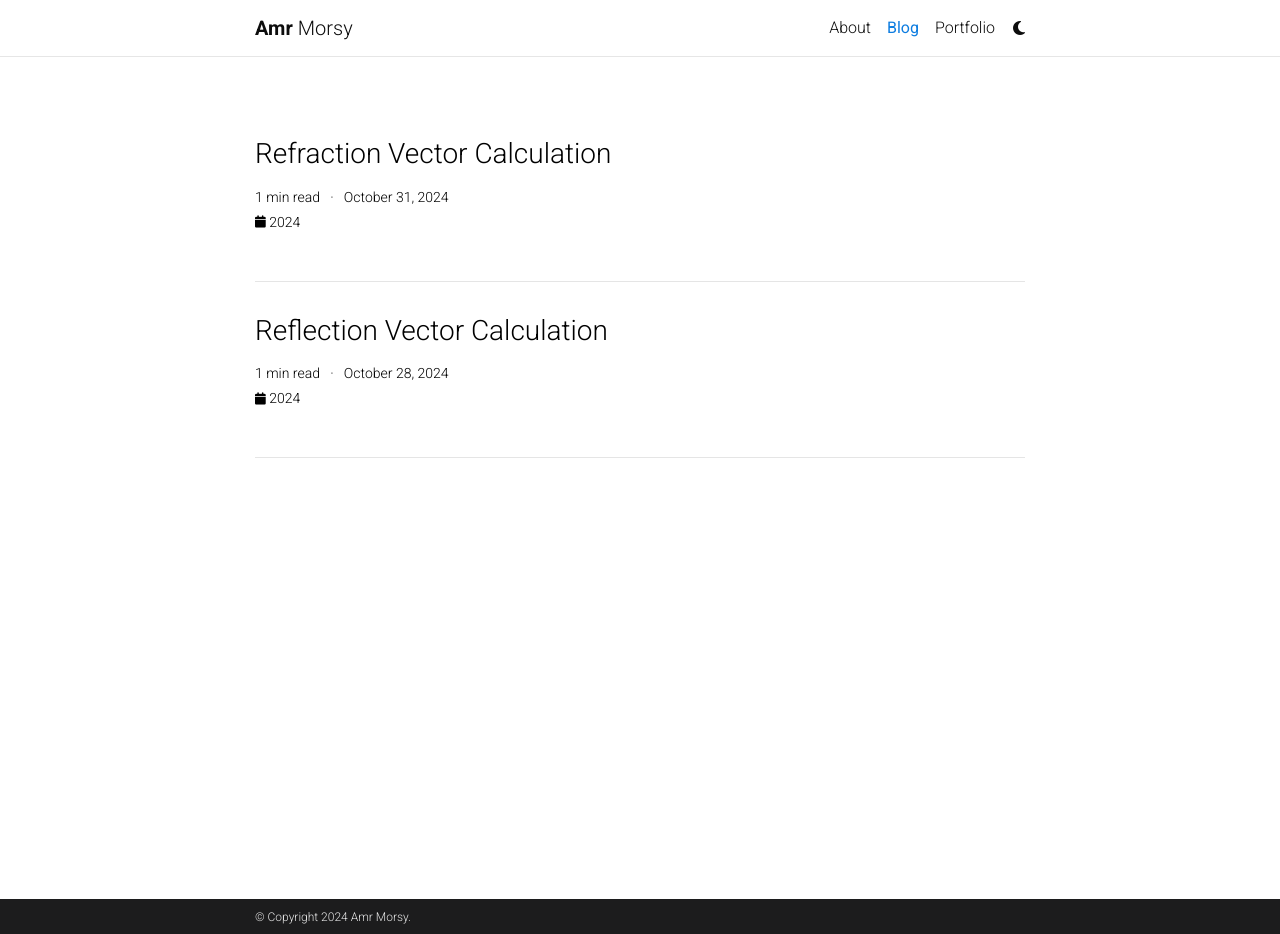
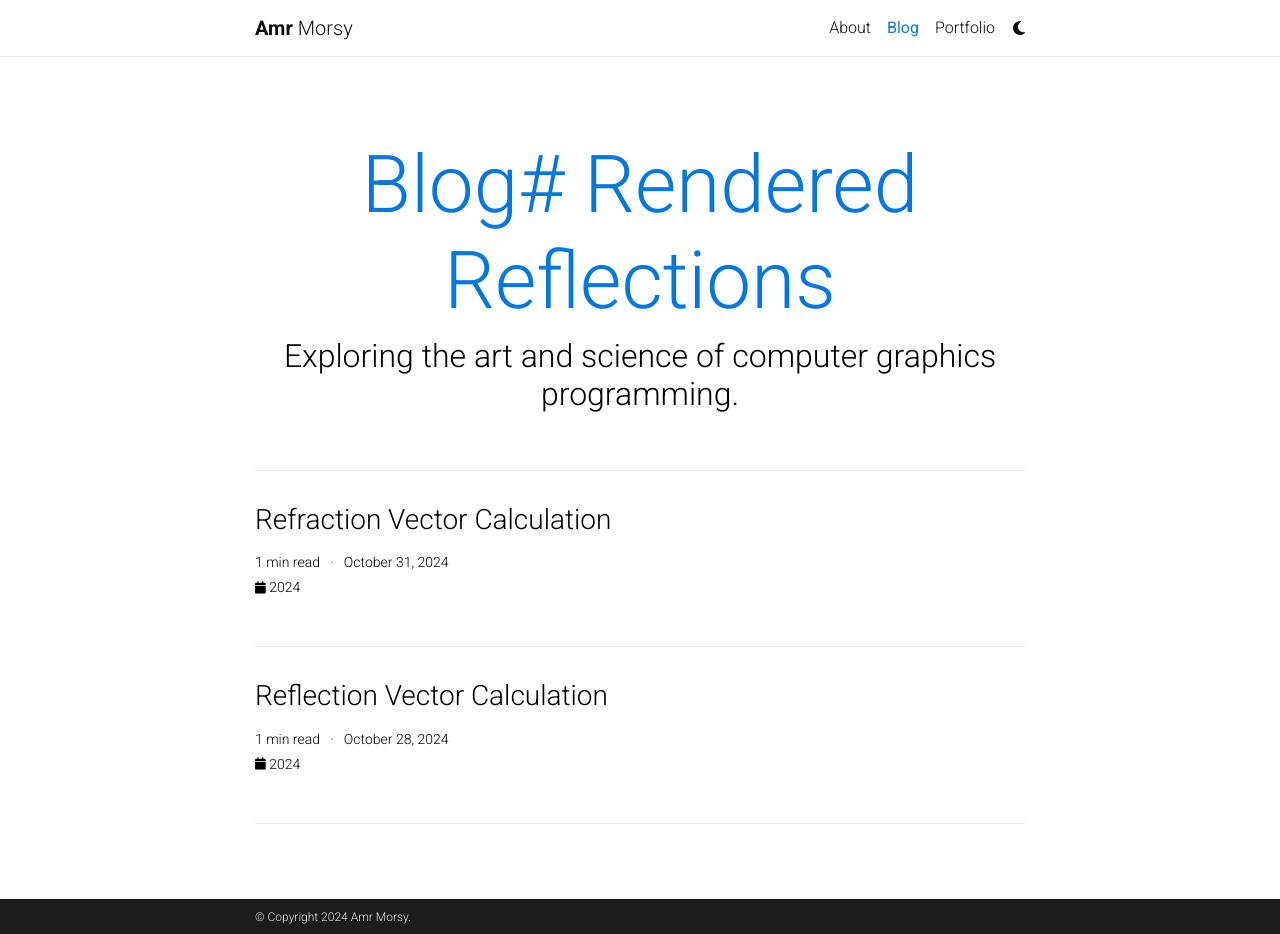
Before and after one commit to AmrHMorsy/AmrMorsy.github.io, a Jekyll site: the page built from _pages/blog.md, in a window 1280 px wide and 934 px high. Built offline with Jekyll 4.4.1, drawn with Linux system fonts in a browser that asks for light colours; the list of posts is cut into pages by our own code; comment, search, counter and statistics services are not loaded; a style sheet for code colours, icons or effects is not loaded.

Commit message:
Update _config.yml

```diff
--- a/_config.yml
+++ b/_config.yml
@@ -118,9 +118,9 @@
 # Blog
 # -----------------------------------------------------------------------------
 
-blog_name: # Rendered Reflections # blog_name will be displayed in your blog page
+blog_name: Blog# Rendered Reflections # blog_name will be displayed in your blog page
 blog_nav_title: # blog # your blog must have a title for it to be displayed in the nav bar
-blog_description: # Exploring the art and science of computer graphics programming.
+blog_description: Exploring the art and science of computer graphics programming.
 permalink: /blog/:year/:title/
 
 # Pagination
```
